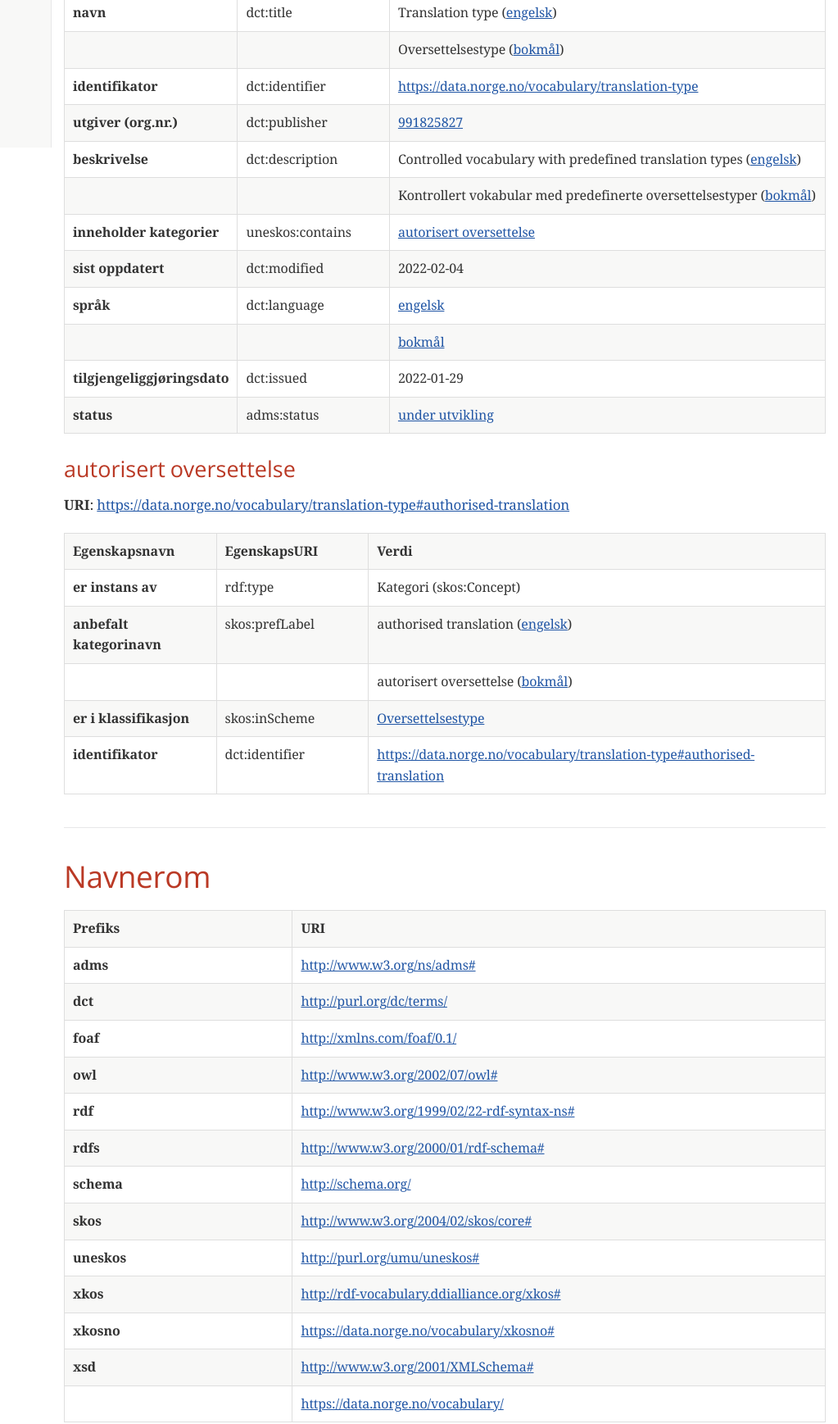
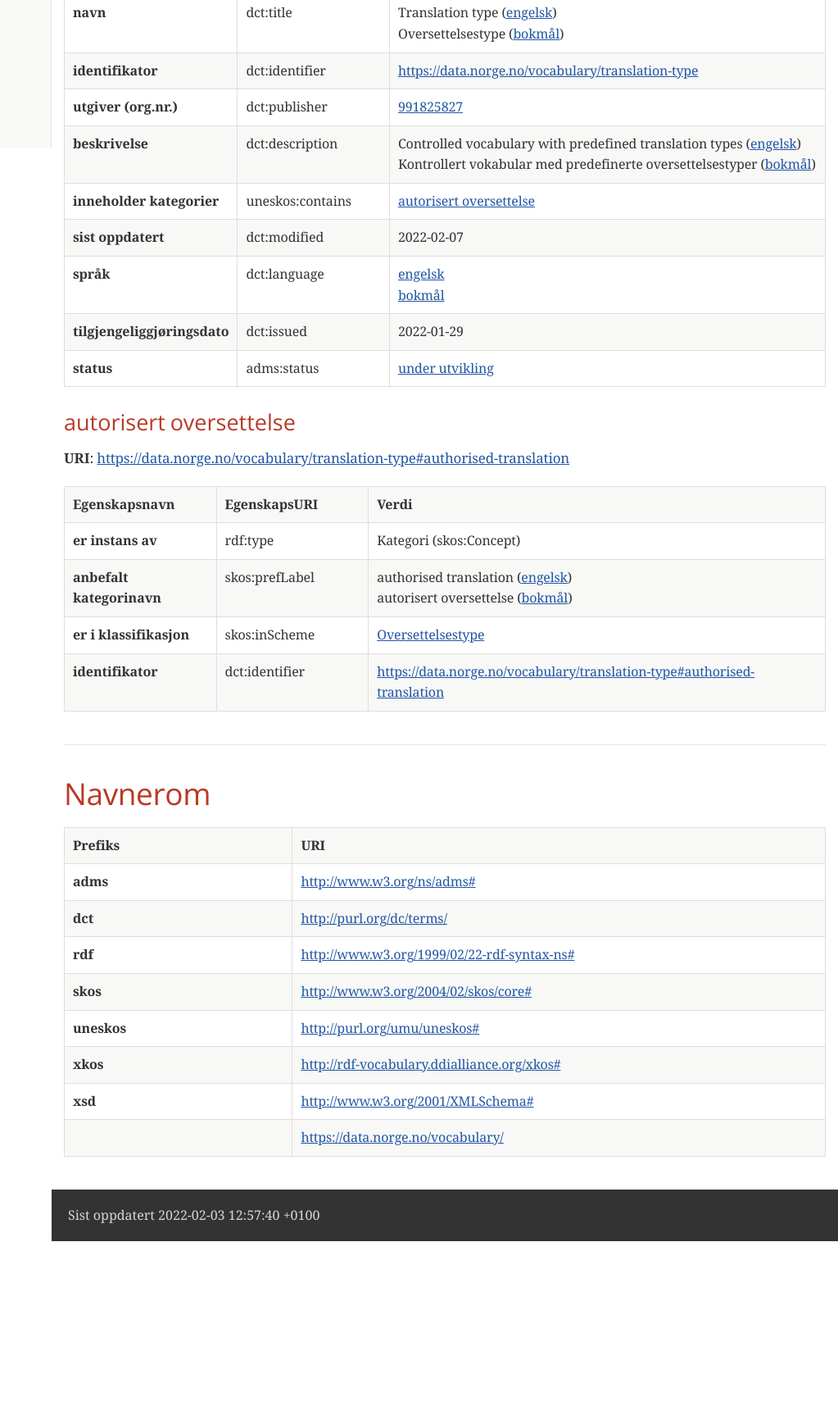
Before and after one commit to Informasjonsforvaltning/norvoc, a plain HTML site: page vocabularies/translation-type/index.html in a window 1280 px wide. Shown: the part 620-2357 px from the top of the page at 82% size, without its empty margins (257-1280 px from the left). After the commit the page ends 2134 px from the top, so only its background shows below. Drawn offline with nearby package versions, Linux system fonts and the light colour scheme; a web font is replaced by a local one.

Commit message:
Update translation-type

```diff
--- a/vocabularies/translation-type/index.html
+++ b/vocabularies/translation-type/index.html
@@ -510,12 +510,8 @@ Dersom du finner feil eller mangler, ber vi om at dette meldes inn på <a href="
 <tr>
 <td class="tableblock halign-left valign-top"><p class="tableblock"><strong>navn</strong></p></td>
 <td class="tableblock halign-left valign-top"><p class="tableblock">dct:title</p></td>
-<td class="tableblock halign-left valign-top"><p class="tableblock">Translation type (<a href="http://publications.europa.eu/resource/authority/language/ENG">engelsk</a>)</p></td>
-</tr>
-<tr>
-<td class="tableblock halign-left valign-top"></td>
-<td class="tableblock halign-left valign-top"></td>
-<td class="tableblock halign-left valign-top"><p class="tableblock">Oversettelsestype (<a href="http://publications.europa.eu/resource/authority/language/NOB">bokmål</a>)</p></td>
+<td class="tableblock halign-left valign-top"><p class="tableblock">Translation type (<a href="http://publications.europa.eu/resource/authority/language/ENG">engelsk</a>)<br>
+ Oversettelsestype (<a href="http://publications.europa.eu/resource/authority/language/NOB">bokmål</a>)</p></td>
 </tr>
 <tr>
 <td class="tableblock halign-left valign-top"><p class="tableblock"><strong>identifikator</strong></p></td>
@@ -530,12 +526,8 @@ Dersom du finner feil eller mangler, ber vi om at dette meldes inn på <a href="
 <tr>
 <td class="tableblock halign-left valign-top"><p class="tableblock"><strong>beskrivelse</strong></p></td>
 <td class="tableblock halign-left valign-top"><p class="tableblock">dct:description</p></td>
-<td class="tableblock halign-left valign-top"><p class="tableblock">Controlled vocabulary with predefined translation types (<a href="http://publications.europa.eu/resource/authority/language/ENG">engelsk</a>)</p></td>
-</tr>
-<tr>
-<td class="tableblock halign-left valign-top"></td>
-<td class="tableblock halign-left valign-top"></td>
-<td class="tableblock halign-left valign-top"><p class="tableblock">Kontrollert vokabular med predefinerte oversettelsestyper (<a href="http://publications.europa.eu/resource/authority/language/NOB">bokmål</a>)</p></td>
+<td class="tableblock halign-left valign-top"><p class="tableblock">Controlled vocabulary with predefined translation types (<a href="http://publications.europa.eu/resource/authority/language/ENG">engelsk</a>)<br>
+ Kontrollert vokabular med predefinerte oversettelsestyper (<a href="http://publications.europa.eu/resource/authority/language/NOB">bokmål</a>)</p></td>
 </tr>
 <tr>
 <td class="tableblock halign-left valign-top"><p class="tableblock"><strong>inneholder kategorier</strong></p></td>
@@ -545,17 +537,13 @@ Dersom du finner feil eller mangler, ber vi om at dette meldes inn på <a href="
 <tr>
 <td class="tableblock halign-left valign-top"><p class="tableblock"><strong>sist oppdatert</strong></p></td>
 <td class="tableblock halign-left valign-top"><p class="tableblock">dct:modified</p></td>
-<td class="tableblock halign-left valign-top"><p class="tableblock">2022-02-04</p></td>
+<td class="tableblock halign-left valign-top"><p class="tableblock">2022-02-07</p></td>
 </tr>
 <tr>
 <td class="tableblock halign-left valign-top"><p class="tableblock"><strong>språk</strong></p></td>
 <td class="tableblock halign-left valign-top"><p class="tableblock">dct:language</p></td>
-<td class="tableblock halign-left valign-top"><p class="tableblock"><a href="http://publications.europa.eu/resource/authority/language/ENG">engelsk</a></p></td>
-</tr>
-<tr>
-<td class="tableblock halign-left valign-top"></td>
-<td class="tableblock halign-left valign-top"></td>
-<td class="tableblock halign-left valign-top"><p class="tableblock"><a href="http://publications.europa.eu/resource/authority/language/NOB">bokmål</a></p></td>
+<td class="tableblock halign-left valign-top"><p class="tableblock"><a href="http://publications.europa.eu/resource/authority/language/ENG">engelsk</a><br>
+<a href="http://publications.europa.eu/resource/authority/language/NOB">bokmål</a></p></td>
 </tr>
 <tr>
 <td class="tableblock halign-left valign-top"><p class="tableblock"><strong>tilgjengeliggjøringsdato</strong></p></td>
@@ -594,12 +582,8 @@ Dersom du finner feil eller mangler, ber vi om at dette meldes inn på <a href="
 <tr>
 <td class="tableblock halign-left valign-top"><p class="tableblock"><strong>anbefalt kategorinavn</strong></p></td>
 <td class="tableblock halign-left valign-top"><p class="tableblock">skos:prefLabel</p></td>
-<td class="tableblock halign-left valign-top"><p class="tableblock">authorised translation (<a href="http://publications.europa.eu/resource/authority/language/ENG">engelsk</a>)</p></td>
-</tr>
-<tr>
-<td class="tableblock halign-left valign-top"></td>
-<td class="tableblock halign-left valign-top"></td>
-<td class="tableblock halign-left valign-top"><p class="tableblock">autorisert oversettelse (<a href="http://publications.europa.eu/resource/authority/language/NOB">bokmål</a>)</p></td>
+<td class="tableblock halign-left valign-top"><p class="tableblock">authorised translation (<a href="http://publications.europa.eu/resource/authority/language/ENG">engelsk</a>)<br>
+ autorisert oversettelse (<a href="http://publications.europa.eu/resource/authority/language/NOB">bokmål</a>)</p></td>
 </tr>
 <tr>
 <td class="tableblock halign-left valign-top"><p class="tableblock"><strong>er i klassifikasjon</strong></p></td>
@@ -638,24 +622,8 @@ Dersom du finner feil eller mangler, ber vi om at dette meldes inn på <a href="
 <td class="tableblock halign-left valign-top"><p class="tableblock"><a href="http://purl.org/dc/terms/" class="bare">http://purl.org/dc/terms/</a></p></td>
 </tr>
 <tr>
-<td class="tableblock halign-left valign-top"><p class="tableblock"><strong>foaf</strong></p></td>
-<td class="tableblock halign-left valign-top"><p class="tableblock"><a href="http://xmlns.com/foaf/0.1/" class="bare">http://xmlns.com/foaf/0.1/</a></p></td>
-</tr>
-<tr>
-<td class="tableblock halign-left valign-top"><p class="tableblock"><strong>owl</strong></p></td>
-<td class="tableblock halign-left valign-top"><p class="tableblock"><a href="http://www.w3.org/2002/07/owl#" class="bare">http://www.w3.org/2002/07/owl#</a></p></td>
-</tr>
-<tr>
 <td class="tableblock halign-left valign-top"><p class="tableblock"><strong>rdf</strong></p></td>
 <td class="tableblock halign-left valign-top"><p class="tableblock"><a href="http://www.w3.org/1999/02/22-rdf-syntax-ns#" class="bare">http://www.w3.org/1999/02/22-rdf-syntax-ns#</a></p></td>
-</tr>
-<tr>
-<td class="tableblock halign-left valign-top"><p class="tableblock"><strong>rdfs</strong></p></td>
-<td class="tableblock halign-left valign-top"><p class="tableblock"><a href="http://www.w3.org/2000/01/rdf-schema#" class="bare">http://www.w3.org/2000/01/rdf-schema#</a></p></td>
-</tr>
-<tr>
-<td class="tableblock halign-left valign-top"><p class="tableblock"><strong>schema</strong></p></td>
-<td class="tableblock halign-left valign-top"><p class="tableblock"><a href="http://schema.org/" class="bare">http://schema.org/</a></p></td>
 </tr>
 <tr>
 <td class="tableblock halign-left valign-top"><p class="tableblock"><strong>skos</strong></p></td>
@@ -668,10 +636,6 @@ Dersom du finner feil eller mangler, ber vi om at dette meldes inn på <a href="
 <tr>
 <td class="tableblock halign-left valign-top"><p class="tableblock"><strong>xkos</strong></p></td>
 <td class="tableblock halign-left valign-top"><p class="tableblock"><a href="http://rdf-vocabulary.ddialliance.org/xkos#" class="bare">http://rdf-vocabulary.ddialliance.org/xkos#</a></p></td>
-</tr>
-<tr>
-<td class="tableblock halign-left valign-top"><p class="tableblock"><strong>xkosno</strong></p></td>
-<td class="tableblock halign-left valign-top"><p class="tableblock"><a href="https://data.norge.no/vocabulary/xkosno#" class="bare">https://data.norge.no/vocabulary/xkosno#</a></p></td>
 </tr>
 <tr>
 <td class="tableblock halign-left valign-top"><p class="tableblock"><strong>xsd</strong></p></td>
```
Also changed, not shown: 1 other file.
